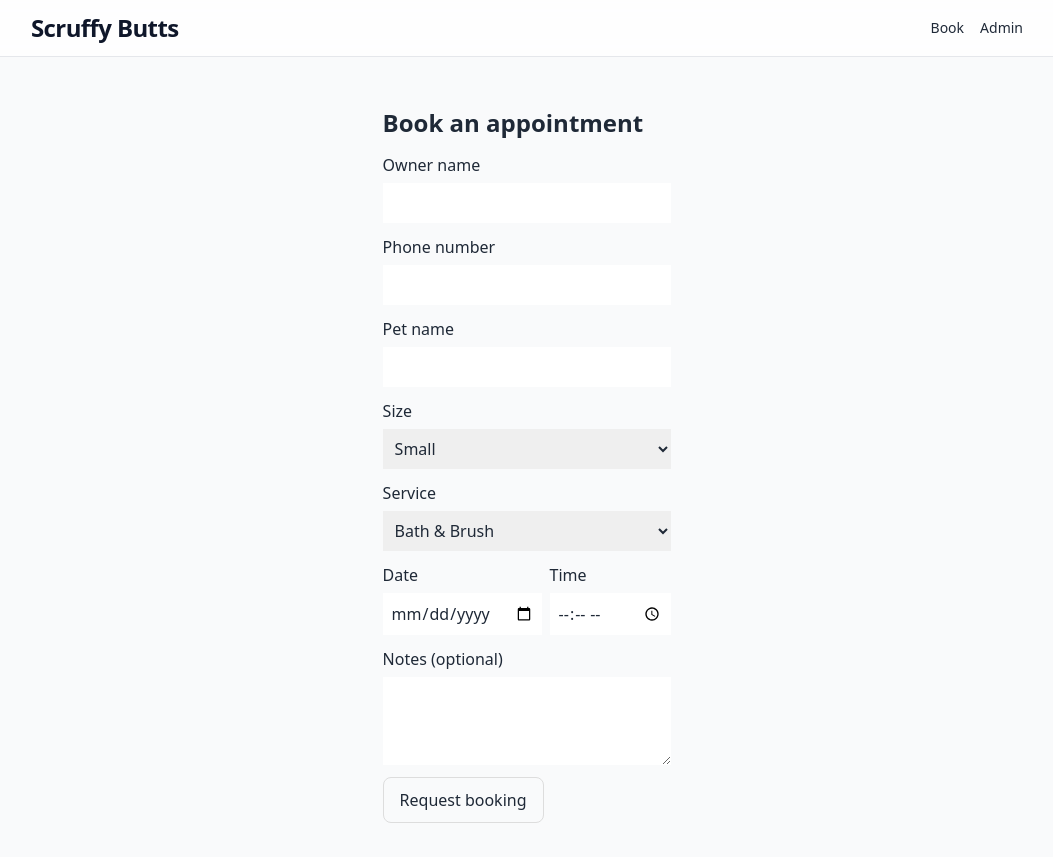
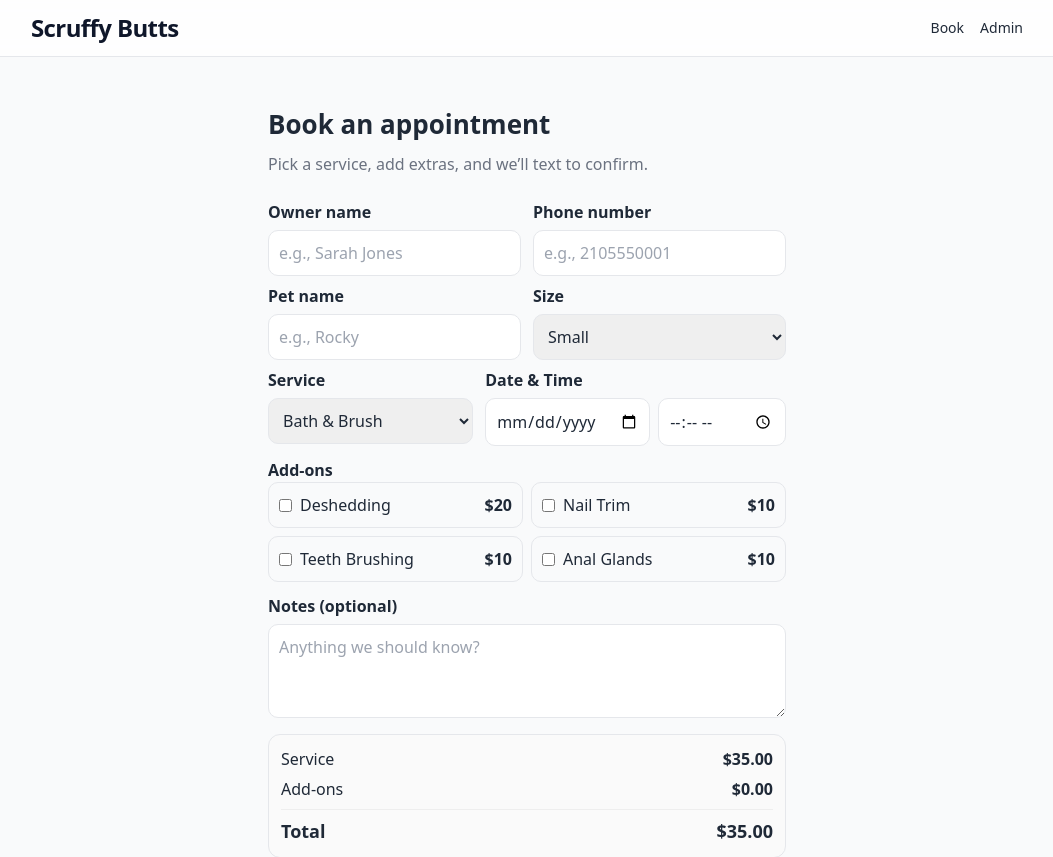
Before and after one commit to JimmysRanch/scruffy-butts-pwa-final, a Next.js app: page / in a window 1280 px wide. Shown: the top 857 px of the page, without its empty margins (113-1166 px from the left). Built offline with nearby package versions, Linux system fonts and the light colour scheme.

Commit message:
Update AppointmentForm.tsx

```diff
--- a/components/AppointmentForm.tsx
+++ b/components/AppointmentForm.tsx
@@ -1,6 +1,6 @@
 'use client';
 
-import React, { useState } from 'react';
+import React, { useMemo, useState } from 'react';
 import { createClient } from '@supabase/supabase-js';
 
 // === Supabase (your project) ===
@@ -9,13 +9,23 @@ const SUPABASE_ANON_KEY =
   'eyJhbGciOiJIUzI1NiIsInR5cCI6IkpXVCJ9.eyJpc3MiOiJzdXBhYmFzZSIsInJlZiI6InR6YnlidGx1aHpudGZoamV4cHR3Iiwicm9sZSI6ImFub24iLCJpYXQiOjE3NTY0MTkxNzIsImV4cCI6MjA3MTk5NTE3Mn0.E-2Y9CupjktT67UwkCP3Bm7-cBDmkolk2RIo_sPyRHQ';
 const supa = createClient(SUPABASE_URL, SUPABASE_ANON_KEY);
 
-// === service prices (adjust to match your business) ===
+// === Base service prices ===
 const SERVICE_PRICES: Record<string, number> = {
   'Bath & Brush': 35,
   'Full Groom (Small)': 65,
   'Full Groom (Medium)': 85,
-  'Deshedding Add-on': 20,
+  'Deshedding Add-on': 20, // (service option, if chosen as main service)
 };
+
+// === Optional add-ons (can be combined with any main service) ===
+const ADDONS: { key: string; label: string; price: number }[] = [
+  { key: 'deshed', label: 'Deshedding', price: 20 },
+  { key: 'nails', label: 'Nail Trim', price: 10 },
+  { key: 'teeth', label: 'Teeth Brushing', price: 10 },
+  { key: 'anal',  label: 'Anal Glands', price: 10 },
+];
+
+type AddonState = Record<string, boolean>;
 
 export default function AppointmentForm() {
   const [form, setForm] = useState({
@@ -28,17 +38,39 @@ export default function AppointmentForm() {
     time: '',
     notes: '',
   });
+  const [addons, setAddons] = useState<AddonState>({});
   const [submitting, setSubmitting] = useState(false);
   const [ok, setOk] = useState<string | null>(null);
   const [err, setErr] = useState<string | null>(null);
 
-  const change = (
+  // live totals
+  const servicePrice = useMemo(
+    () => SERVICE_PRICES[form.service] ?? 0,
+    [form.service]
+  );
+  const addonsTotal = useMemo(
+    () =>
+      ADDONS.reduce((sum, a) => (addons[a.key] ? sum + a.price : sum), 0),
+    [addons]
+  );
+  const subtotal = useMemo(() => servicePrice + addonsTotal, [servicePrice, addonsTotal]);
+  const grandTotal = subtotal; // (no tax/fees yet; change here if needed)
+
+  const change =
+    (
       e: React.ChangeEvent<
         HTMLInputElement | HTMLSelectElement | HTMLTextAreaElement
       >
     ) => {
       setForm({ ...form, [e.target.name]: e.target.value });
     };
+
+  const toggleAddon = (key: string) => {
+    setAddons((prev) => ({ ...prev, [key]: !prev[key] }));
+  };
+
+  // basic phone normalizer (keeps digits only)
+  const normalizePhone = (v: string) => v.replace(/\D+/g, '').slice(0, 15);
 
   const submit = async (e: React.FormEvent) => {
     e.preventDefault();
@@ -47,26 +79,22 @@ export default function AppointmentForm() {
     setErr(null);
 
     try {
-      // calculate totals
-      const subtotal = SERVICE_PRICES[form.service] || 0;
-      const tax = Math.round(subtotal * 0.0825 * 100) / 100; // example: 8.25% tax
-      const tips = 0; // default, could add input later
-      const grandTotal = subtotal + tax + tips;
+      // build addons JSON payload with selected items + prices
+      const selectedAddons = ADDONS
+        .filter((a) => addons[a.key])
+        .map((a) => ({ key: a.key, label: a.label, price: a.price }));
 
-      // 1) insert into bookings
+      // 1) write to bookings
       const { data: booking, error: bErr } = await supa
         .from('bookings')
         .insert({
-          when_date: form.date, // YYYY-MM-DD
-          when_time: form.time, // HH:MM
+          when_date: form.date,            // YYYY-MM-DD
+          when_time: form.time,            // HH:MM
           owner_name: form.ownerName,
-          phone: form.phone,
+          phone: normalizePhone(form.phone),
           status: 'booked',
           notes: form.notes?.slice(0, 300) || null,
-          subtotal,
-          tax,
-          tips,
-          grand_total: grandTotal,
+          grand_total: grandTotal,         // numeric
         })
         .select('id')
         .single();
@@ -74,19 +102,19 @@ export default function AppointmentForm() {
       if (bErr) throw bErr;
       const bookingId = booking.id;
 
-      // 2) insert dog row(s)
+      // 2) write the dog linked to booking
       const { error: dErr } = await supa.from('booking_dogs').insert({
         booking_id: bookingId,
         dog_name: form.petName || 'Dog',
         size: form.size || null,
         service: form.service || null,
-        addons: {}, // optional jsonb
-        subtotal,
+        addons: selectedAddons,            // jsonb
+        subtotal: subtotal,                // numeric
       });
-
       if (dErr) throw dErr;
 
       setOk('Request received! We’ll confirm by text.');
+      // reset
       setForm({
         ownerName: '',
         phone: '',
@@ -97,6 +125,7 @@ export default function AppointmentForm() {
         time: '',
         notes: '',
       });
+      setAddons({});
     } catch (e: any) {
       setErr(e?.message || 'Something went wrong.');
     } finally {
@@ -104,168 +133,185 @@ export default function AppointmentForm() {
     }
   };
 
+  // simple presentational helpers
+  const rowStyle: React.CSSProperties = { display: 'flex', gap: 12 };
+  const colStyle: React.CSSProperties = { flex: 1 };
+  const labelStyle: React.CSSProperties = { display: 'block', fontWeight: 600, marginTop: 8 };
+  const inputStyle: React.CSSProperties = {
+    display: 'block',
+    width: '100%',
+    padding: 10,
+    marginTop: 6,
+    border: '1px solid #e5e7eb',
+    borderRadius: 10,
+  };
+
   return (
-    <form
-      onSubmit={submit}
-      style={{ maxWidth: 520, margin: '0 auto', padding: 16 }}
-    >
-      <h2 style={{ fontWeight: 800, fontSize: 24, marginBottom: 12 }}>
-        Book an appointment
-      </h2>
+    <form onSubmit={submit} style={{ maxWidth: 720, margin: '0 auto', padding: 16 }}>
+      <h2 style={{ fontWeight: 800, fontSize: 26, marginBottom: 8 }}>Book an appointment</h2>
+      <p style={{ color: '#6b7280', marginBottom: 16 }}>Pick a service, add extras, and we’ll text to confirm.</p>
 
-      <label>
-        Owner name
+      <div style={rowStyle}>
+        <div style={colStyle}>
+          <label style={labelStyle}>Owner name</label>
           <input
             name="ownerName"
             value={form.ownerName}
             onChange={change}
             required
-          style={{
-            display: 'block',
-            width: '100%',
-            padding: 8,
-            margin: '6px 0 12px',
-          }}
+            style={inputStyle}
+            placeholder="e.g., Sarah Jones"
           />
-      </label>
-
-      <label>
-        Phone number
+        </div>
+        <div style={colStyle}>
+          <label style={labelStyle}>Phone number</label>
           <input
             type="tel"
             name="phone"
             value={form.phone}
-          onChange={change}
+            onChange={(e) => setForm({ ...form, phone: e.target.value })}
             required
-          style={{
-            display: 'block',
-            width: '100%',
-            padding: 8,
-            margin: '6px 0 12px',
-          }}
+            style={inputStyle}
+            placeholder="e.g., 2105550001"
           />
-      </label>
+        </div>
+      </div>
 
-      <label>
-        Pet name
+      <div style={rowStyle}>
+        <div style={colStyle}>
+          <label style={labelStyle}>Pet name</label>
           <input
             name="petName"
             value={form.petName}
             onChange={change}
             required
-          style={{
-            display: 'block',
-            width: '100%',
-            padding: 8,
-            margin: '6px 0 12px',
-          }}
+            style={inputStyle}
+            placeholder="e.g., Rocky"
           />
-      </label>
-
-      <label>
-        Size
-        <select
-          name="size"
-          value={form.size}
-          onChange={change}
-          style={{
-            display: 'block',
-            width: '100%',
-            padding: 8,
-            margin: '6px 0 12px',
-          }}
-        >
+        </div>
+        <div style={colStyle}>
+          <label style={labelStyle}>Size</label>
+          <select name="size" value={form.size} onChange={change} style={inputStyle}>
             <option>Small</option>
             <option>Medium</option>
             <option>Large</option>
           </select>
-      </label>
+        </div>
+      </div>
 
-      <label>
-        Service
-        <select
-          name="service"
-          value={form.service}
-          onChange={change}
-          style={{
-            display: 'block',
-            width: '100%',
-            padding: 8,
-            margin: '6px 0 12px',
-          }}
-        >
+      <div style={rowStyle}>
+        <div style={colStyle}>
+          <label style={labelStyle}>Service</label>
+          <select name="service" value={form.service} onChange={change} style={inputStyle}>
             <option>Bath & Brush</option>
             <option>Full Groom (Small)</option>
             <option>Full Groom (Medium)</option>
             <option>Deshedding Add-on</option>
           </select>
-      </label>
-
+        </div>
+        <div style={colStyle}>
+          <label style={labelStyle}>Date & Time</label>
           <div style={{ display: 'flex', gap: 8 }}>
-        <label style={{ flex: 1 }}>
-          Date
             <input
               type="date"
               name="date"
               value={form.date}
               onChange={change}
               required
-            style={{
-              display: 'block',
-              width: '100%',
-              padding: 8,
-              margin: '6px 0 12px',
-            }}
+              style={{ ...inputStyle, flex: 1 }}
             />
-        </label>
-        <label style={{ flex: 1 }}>
-          Time
             <input
               type="time"
               name="time"
               value={form.time}
               onChange={change}
               required
-            style={{
-              display: 'block',
-              width: '100%',
-              padding: 8,
-              margin: '6px 0 12px',
-            }}
+              style={{ ...inputStyle, flex: 1 }}
             />
-        </label>
+          </div>
+        </div>
       </div>
 
-      <label>
-        Notes (optional)
+      <div style={{ marginTop: 12 }}>
+        <label style={labelStyle}>Add-ons</label>
+        <div style={{ display: 'grid', gridTemplateColumns: 'repeat(auto-fit,minmax(180px,1fr))', gap: 8 }}>
+          {ADDONS.map((a) => (
+            <label key={a.key} style={{
+              border: '1px solid #e5e7eb',
+              borderRadius: 10,
+              padding: 10,
+              display: 'flex',
+              alignItems: 'center',
+              gap: 8,
+              cursor: 'pointer'
+            }}>
+              <input
+                type="checkbox"
+                checked={!!addons[a.key]}
+                onChange={() => toggleAddon(a.key)}
+              />
+              <span style={{ flex: 1 }}>{a.label}</span>
+              <span style={{ fontWeight: 700 }}>${a.price}</span>
+            </label>
+          ))}
+        </div>
+      </div>
+
+      <div style={{ marginTop: 12 }}>
+        <label style={labelStyle}>Notes (optional)</label>
         <textarea
           name="notes"
           value={form.notes}
           onChange={change}
           rows={3}
-          style={{
-            display: 'block',
-            width: '100%',
-            padding: 8,
-            margin: '6px 0 12px',
-          }}
+          style={inputStyle}
+          placeholder="Anything we should know?"
         />
-      </label>
+      </div>
+
+      {/* Totals */}
+      <div style={{
+        marginTop: 16,
+        padding: 12,
+        border: '1px solid #e5e7eb',
+        borderRadius: 12,
+        background: '#fafafa'
+      }}>
+        <div style={{ display: 'flex', justifyContent: 'space-between', marginBottom: 6 }}>
+          <span>Service</span>
+          <strong>${servicePrice.toFixed(2)}</strong>
+        </div>
+        <div style={{ display: 'flex', justifyContent: 'space-between', marginBottom: 6 }}>
+          <span>Add-ons</span>
+          <strong>${addonsTotal.toFixed(2)}</strong>
+        </div>
+        <hr style={{ border: 0, borderTop: '1px solid #eee', margin: '8px 0' }} />
+        <div style={{ display: 'flex', justifyContent: 'space-between', fontSize: 18 }}>
+          <span><strong>Total</strong></span>
+          <span><strong>${grandTotal.toFixed(2)}</strong></span>
+        </div>
+      </div>
 
       <button
         type="submit"
         disabled={submitting}
         style={{
-          padding: '10px 16px',
-          borderRadius: 8,
-          border: '1px solid #ddd',
+          marginTop: 16,
+          padding: '12px 16px',
+          borderRadius: 10,
+          border: '1px solid #111',
+          background: submitting ? '#e5e7eb' : '#111',
+          color: '#fff',
+          fontWeight: 700,
+          cursor: submitting ? 'not-allowed' : 'pointer',
+          width: '100%'
         }}
       >
         {submitting ? 'Submitting…' : 'Request booking'}
       </button>
 
-      {ok && <div style={{ marginTop: 12, color: '#065f46' }}>{ok}</div>}
-      {err && <div style={{ marginTop: 12, color: '#b91c1c' }}>{err}</div>}
+      {ok && <div style={{ marginTop: 12, color: '#065f46', fontWeight: 600 }}>{ok}</div>}
+      {err && <div style={{ marginTop: 12, color: '#b91c1c', fontWeight: 600 }}>{err}</div>}
     </form>
   );
 }
```
Lines whose indentation alone changed are shown as unchanged.
